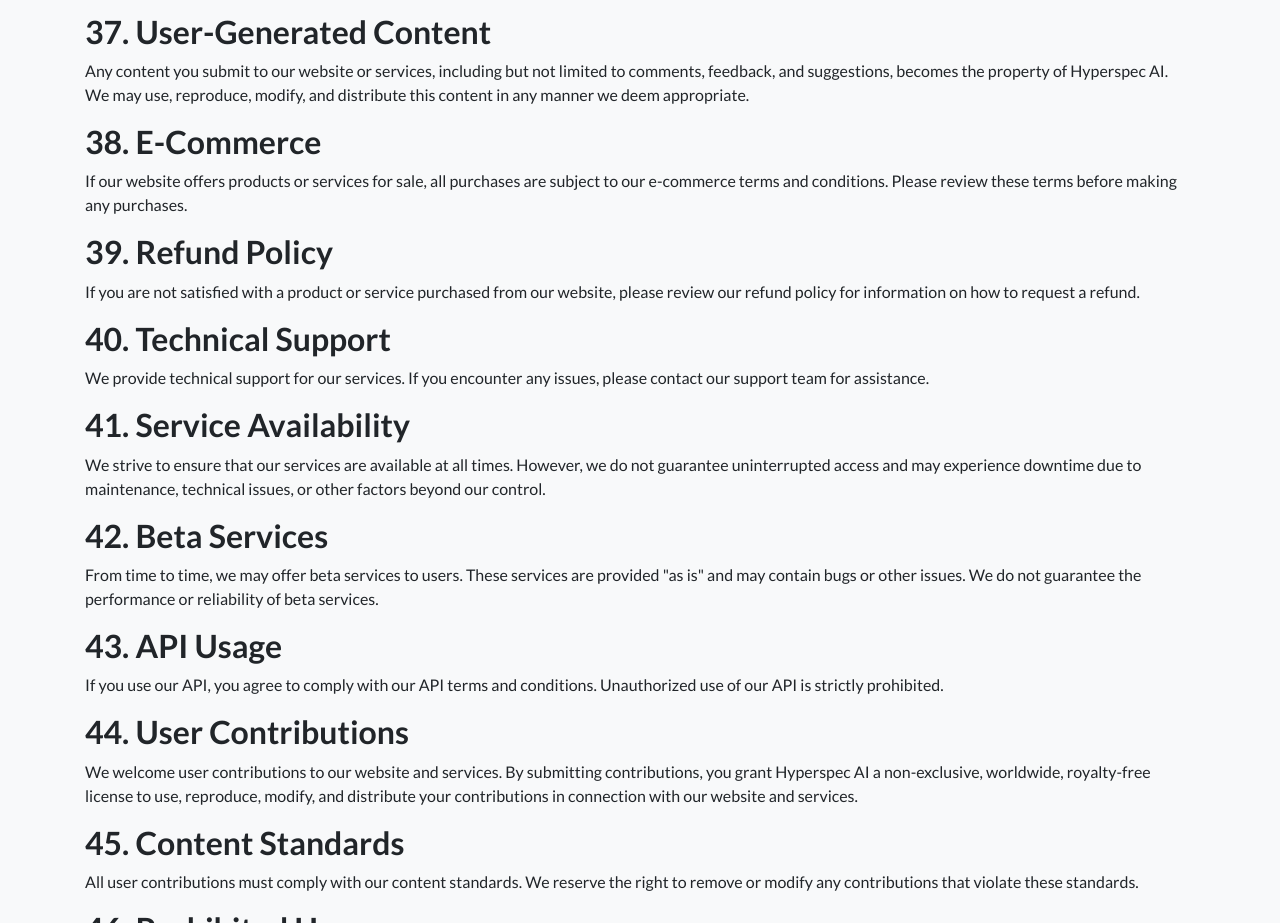
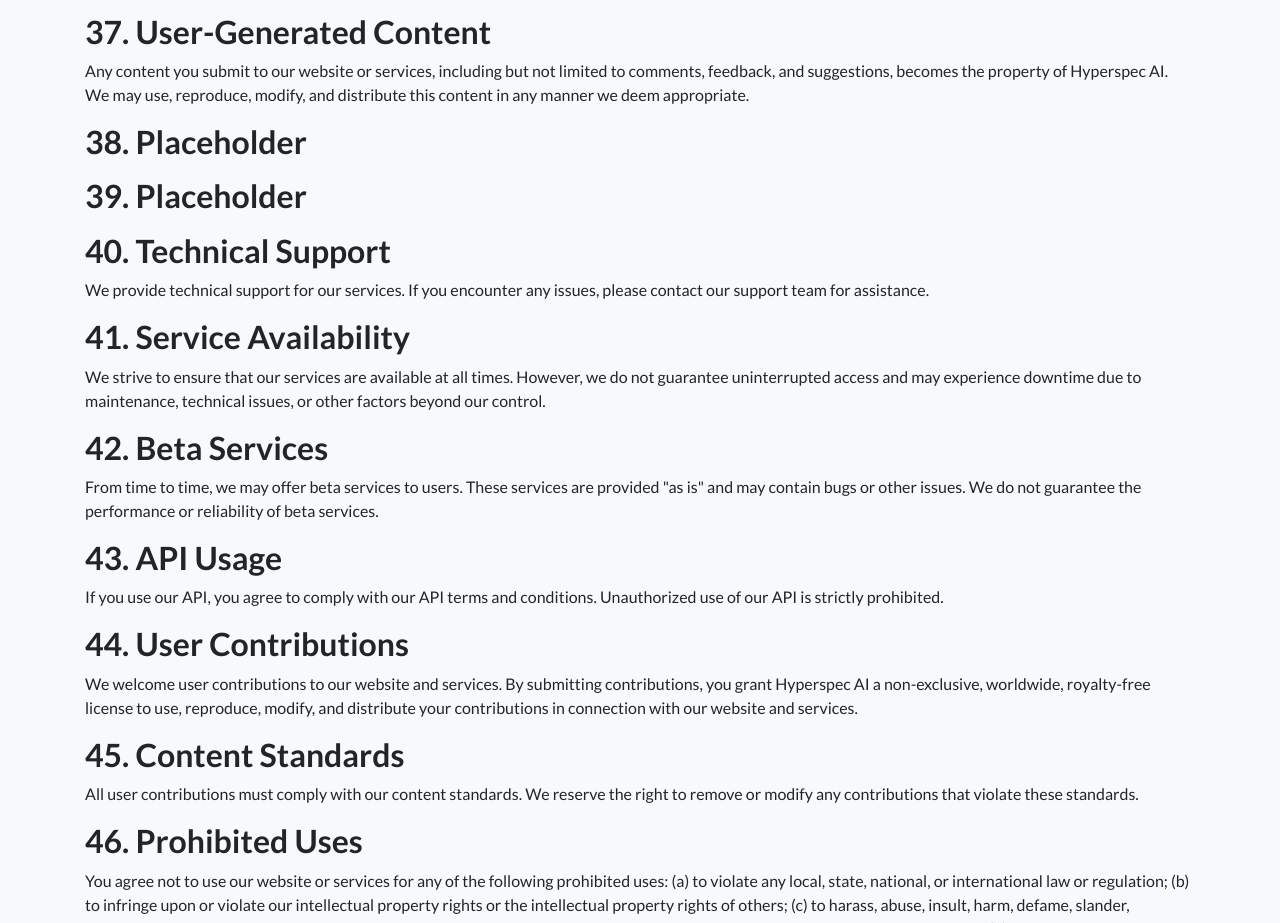
Before and after one commit to hyperspec-ai/hyperspec.github.io, a website: page terms.html in a window 1280 px wide. Shown: the part 4107-5030 px from the top of the page. Drawn offline with Linux system fonts and the light colour scheme.

Commit message:
adding terms

```diff
--- a/terms.html
+++ b/terms.html
@@ -155,11 +155,11 @@
           <h2>37. User-Generated Content</h2>
           <p>Any content you submit to our website or services, including but not limited to comments, feedback, and suggestions, becomes the property of Hyperspec AI. We may use, reproduce, modify, and distribute this content in any manner we deem appropriate.</p>
 
-          <h2>38. E-Commerce</h2>
-          <p>If our website offers products or services for sale, all purchases are subject to our e-commerce terms and conditions. Please review these terms before making any purchases.</p>
+          <h2>38. Placeholder</h2>
+          <p></p>
 
-          <h2>39. Refund Policy</h2>
-          <p>If you are not satisfied with a product or service purchased from our website, please review our refund policy for information on how to request a refund.</p>
+          <h2>39. Placeholder</h2>
+          <p></p>
 
           <h2>40. Technical Support</h2>
           <p>We provide technical support for our services. If you encounter any issues, please contact our support team for assistance.</p>
```
